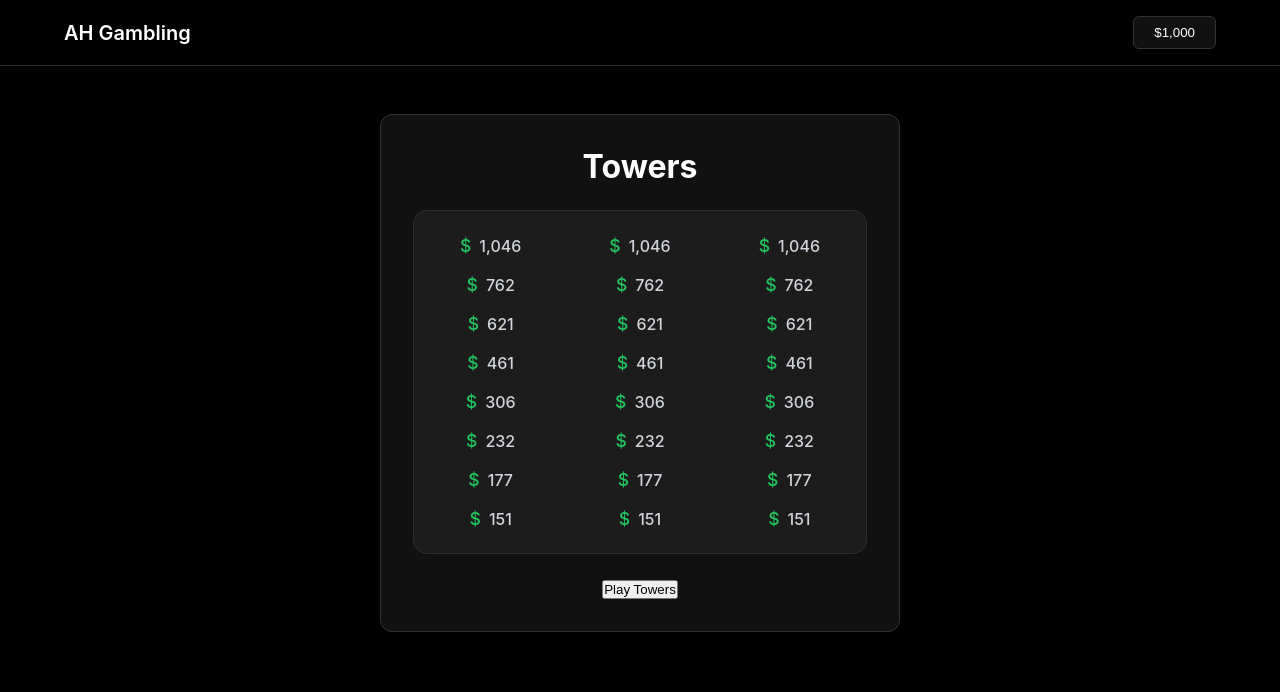
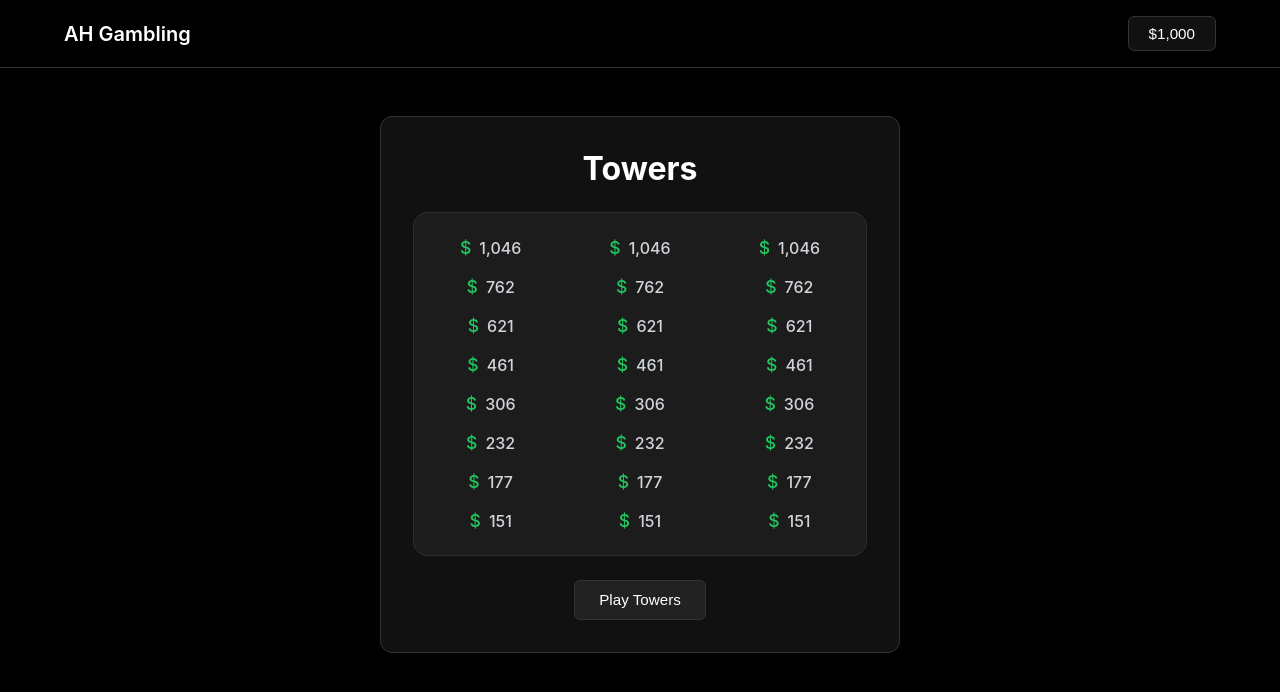
Before and after one commit to lumerions/arcadehavensite, a FastAPI app: template templates/towers.html in a window 1280 px wide. Shown: the top 692 px of the page. Run offline with FastAPI, Linux system fonts and the light colour scheme; the template is opened without the code that fills it, so the values that code supplies are empty; some libraries are stand-ins or nearby versions.

Commit message:
Update towers.html

```diff
--- a/templates/towers.html
+++ b/templates/towers.html
@@ -269,6 +269,22 @@ input {
     cursor: pointer;
 }
 
+button {
+    padding: 0.65rem 1.5rem;
+    background: #222;
+    border: 1px solid #333;
+    color: #fff;
+    border-radius: 6px;
+    cursor: pointer;
+    font-size: 0.95rem;
+}
+
+button:hover {
+    background: #333;
+    border-color: #555;
+}
+
+
 .action-btn.deposit { background: #16a34a; color:#000; }
 .action-btn.withdraw { background: #2563eb; color:#000; }
 </style>
```
